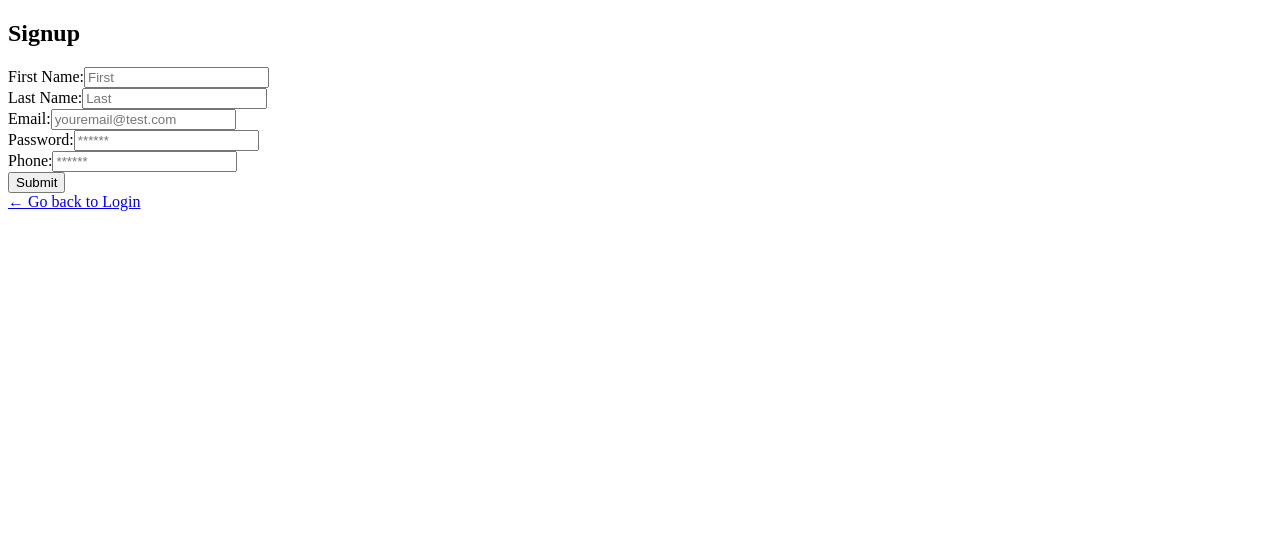
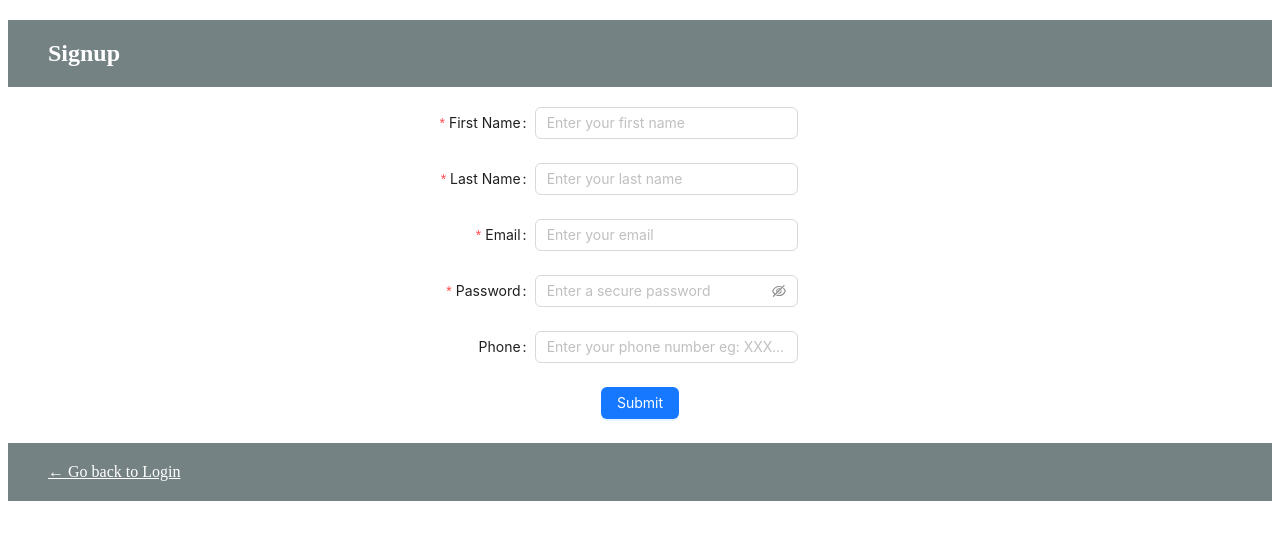
Before and after one commit to Kokkonut/hospo-order, a React (Create React App) app in the folder client/: page /signup in a window 1280 px wide. Shown: the top 540 px of the page. Built offline with nearby package versions, Linux system fonts and the light colour scheme.

Commit message:
CSS/ANTD

```diff
--- a/client/package.json
+++ b/client/package.json
@@ -10,6 +10,7 @@
     "@testing-library/jest-dom": "^4.2.4",
     "@testing-library/react": "^9.5.0",
     "@testing-library/user-event": "^7.2.1",
+    "antd": "^5.2.2",
     "graphql": "^14.6.0",
     "jwt-decode": "^2.2.0",
     "react": "^16.13.1",
--- a/client/src/App.js
+++ b/client/src/App.js
@@ -7,6 +7,7 @@ import {
   createHttpLink,
 } from '@apollo/client';
 import { setContext } from '@apollo/client/link/context';
+
 
 import Home from './pages/Home';
 import Cart from './pages/Cart';
@@ -19,7 +20,7 @@ import Admin from './pages/Admin';
 
 import LoginMain from './components/Login/LoginMain';
 import LoginCreate from './components/Login/LoginCreate';
-import LoginLinks from './components/Login/LoginLinks';
+// import LoginLinks from './components/Login/LoginLinks';
 
 
 const httpLink = createHttpLink({
@@ -40,6 +41,7 @@ const client = new ApolloClient({
   link: authLink.concat(httpLink),
   cache: new InMemoryCache(),
 });
+
 
 
 function App() {
--- /dev/null
+++ b/client/src/assets/App.css
@@ -0,0 +1,37 @@
+.App {
+  text-align: center;
+}
+
+
+.back {
+  background-color: #758283;
+  color: white;
+  position: relative;
+
+  display: flex;
+  justify-content: space-between;
+  padding: 20px 40px;
+
+  bottom: 0;
+}
+
+.header {
+  background-color: #758283;
+  color: white;
+  position: relative;
+
+  display: flex;
+  justify-content:stretch;
+  padding: 20px 40px;
+
+  top: 0;
+}
+
+.background {
+  position: relative;
+  width: 100%;
+  height: auto;
+  opacity: 0.5;
+  display: flex;
+  justify-content:space-between;
+}
--- a/client/src/components/Login/LoginCreate.js
+++ b/client/src/components/Login/LoginCreate.js
@@ -4,11 +4,12 @@ import { useMutation } from '@apollo/client';
 import Auth from '../../utils/auth';
 import { ADD_USER } from '../../utils/mutations';
 import { Link } from 'react-router-dom';
+import { Form, Button,  Input } from 'antd';
 
 function LoginCreate(props) {
 
   const [formState, setFormState] = useState({ email: '', password: '' });
-  const [addUser, {error}]  = useMutation(ADD_USER);
+  const [addUser, { error }] = useMutation(ADD_USER);
 
   const handleFormSubmit = async (event) => {
     event.preventDefault();
@@ -42,65 +43,132 @@ function LoginCreate(props) {
   return (
     <div className="container">
 
-      <h2>Signup</h2>
-      <form
-      onSubmit={handleFormSubmit}
+      <h2 className='header' >Signup</h2>
+      <Form labelCol={{ span: 10 }} wrapperCol={{ span: 5 }} autoComplete="off" onSubmit={handleFormSubmit} onChange={handleChange}
+      onFinish={(values)=> {
+        console.log(({ values }));
+      }}>
+        <Form.Item
+
+          name="firstName"
+          label="First Name"
+          rules={[
+            {
+              required: true,
+              message: 'Please enter your name'
+            },
+            {
+              min: 3,
+              message: 'Must be more than 3 Characters'
+            },
+            {
+              whitespace: true
+            }
+          ]}
+          hasFeedback
         >
-        <div>
-          <label htmlFor="firstName">First Name:</label>
-          <input
-            placeholder="First"
+          <Input
+            placeholder="Enter your first name "
             name="firstName"
             type="firstName"
             id="firstName"
-            onChange={handleChange}
+            // onChange={handleChange}
           />
-        </div>
-        <div>
-          <label htmlFor="lastName">Last Name:</label>
-          <input
-            placeholder="Last"
+        </Form.Item>
+        <Form.Item name="lastName" label="Last Name"
+          rules={[
+            {
+              required: true,
+              message: 'Please enter your last name'
+            },
+            {
+              whitespace: true
+            }
+          ]}
+          hasFeedback
+        >
+          <Input
+            placeholder="Enter your last name"
             name="lastName"
             type="lastName"
             id="lastName"
-            onChange={handleChange}
+            // onChange={handleChange}
           />
-        </div>
-        <div>
-          <label htmlFor="email">Email:</label>
-          <input
-            placeholder="youremail@test.com"
+        </Form.Item>
+        <Form.Item name="email" label="Email"
+          rules={[
+            {
+              required: true,
+              message: 'Please enter your email'
+            },
+            {
+              type: 'email',
+              message: 'Email is not valid'
+            },
+
+          ]}
+          hasFeedback
+        >
+          <Input
+            placeholder="Enter your email"
             name="email"
             type="email"
             id="email"
-            onChange={handleChange}
+            // onChange={handleChange}
           />
-        </div>
-        <div>
-          <label htmlFor="pwd">Password:</label>
-          <input
-            placeholder="******"
+        </Form.Item>
+        <Form.Item name="password" label="Password"
+          rules={[
+            {
+              required: true,
+              message: 'Please enter your email'
+            },
+            {
+              min: 8,
+              message: 'Must be more than 8 Characters'
+            },
+            // {
+            //   validator:(_, value) =>
+            //   value && value.includes('A') ? Promise.resolve():Promise.reject("Password doesn't match criteria"),
+            // }
+
+          ]}
+          hasFeedback
+        >
+          <Input.Password
+            placeholder="Enter a secure password"
             name="password"
             type="password"
             id="pwd"
-            onChange={handleChange}
+            // onChange={handleChange}
           />
-        </div>
-        <div>
-          <label htmlFor="pwd">Phone:</label>
-          <input
-            placeholder="******"
+        </Form.Item>
+        <Form.Item name="phone" label="Phone">
+          <Input
+            placeholder="Enter your phone number eg: XXX-XXX-XXXX"
             name="phone"
             type="text"
             id="phone"
-            onChange={handleChange}
+            // onChange={handleChange}
           />
-        </div>
-        <div>
-          <button type="submit">Submit</button>
-        </div>
-      </form>
-      <Link to="/">← Go back to Login</Link>
+        </Form.Item>
+        {/* <Form.Item name="agreement" wrapperCol={{ span: 24 }}
+          valuePropName="checked"
+          rules={[
+            {
+              validator: (_, value) =>
+                value === true  ? Promise.resolve() : Promise.reject("To proceed, you need to agree with our Terms & Conditions"),
+            }
+          ]}>
+          <Checkbox > {""} Agree to out <a href='example.com'>Terms & Conditions</a></Checkbox>
+        </Form.Item> */}
+
+        <Form.Item wrapperCol={{ span: 24 }}>
+          <Button type="primary" htmlType="submit">Submit</Button>
+        </Form.Item>
+      </Form>
+      <>
+      <Link className="back" to="/">← Go back to Login</Link></>
     </div>
   );
 }
--- a/client/src/components/Login/LoginLinks.js
+++ b/client/src/components/Login/LoginLinks.js
@@ -4,7 +4,7 @@ import { Link } from 'react-router-dom';
 const LoginLinks = () => {
   return (
     <div className="container">
-        <div>
+        <div >
             <Link to="/login">Login</Link>
             <br/>
             <Link to="/signup">Create Account</Link>
--- a/client/src/components/Login/LoginMain.js
+++ b/client/src/components/Login/LoginMain.js
@@ -35,7 +35,7 @@ function LoginMain(props) {
     <div className="container">
 
 
-      <h2>Login</h2>
+      <h2 className='header' >Login</h2>
       <form onSubmit={handleFormSubmit}>
         <div>
           <label htmlFor="email">Email address:</label>
@@ -66,7 +66,7 @@ function LoginMain(props) {
           <button type="submit">Submit</button>
         </div>
       </form>
-      <Link to="/">← Go back to Signup</Link>
+      <Link className="back" to="/">← Go back to Signup</Link>
     </div>
   );
 }
--- a/client/src/pages/Login.js
+++ b/client/src/pages/Login.js
@@ -2,22 +2,22 @@ import React from 'react'
 import LoginLinks from '../components/Login/LoginLinks';
 // import LoginMain from '../components/Login/LoginMain';
 // import LoginCreate from '../components/Login/LoginCreate';
+import '../assets/App.css';
+import wallpaper from '../assets/wallpaper.jpg'
+
+// import { Button } from 'antd';
 
 const Login = () => {
   return (
     <div className="container">
 
-        <div>
-            <h1>INSERT LOGO</h1>
-        </div>
+        <div >
+             <LoginLinks />
+            <img className='background' src={wallpaper} alt="Wallpaper"  />
+            {/* <h1 className='header'>INSERT LOGO</h1> */}
 
-      <LoginLinks />
 
-      {/* Need logic behind these two components to show them once clicked on a button/something */}
-      {/* <LoginMain /> */}
-
-      {/* <LoginCreate />  */}
-
+      </div>
       </div>
  )
  };
```
Also changed, not shown: client/src/assets/wallpaper.jpg (added), 1 other file (tests, documents, lock files or other folders). Lines whose indentation alone changed are shown as unchanged.
